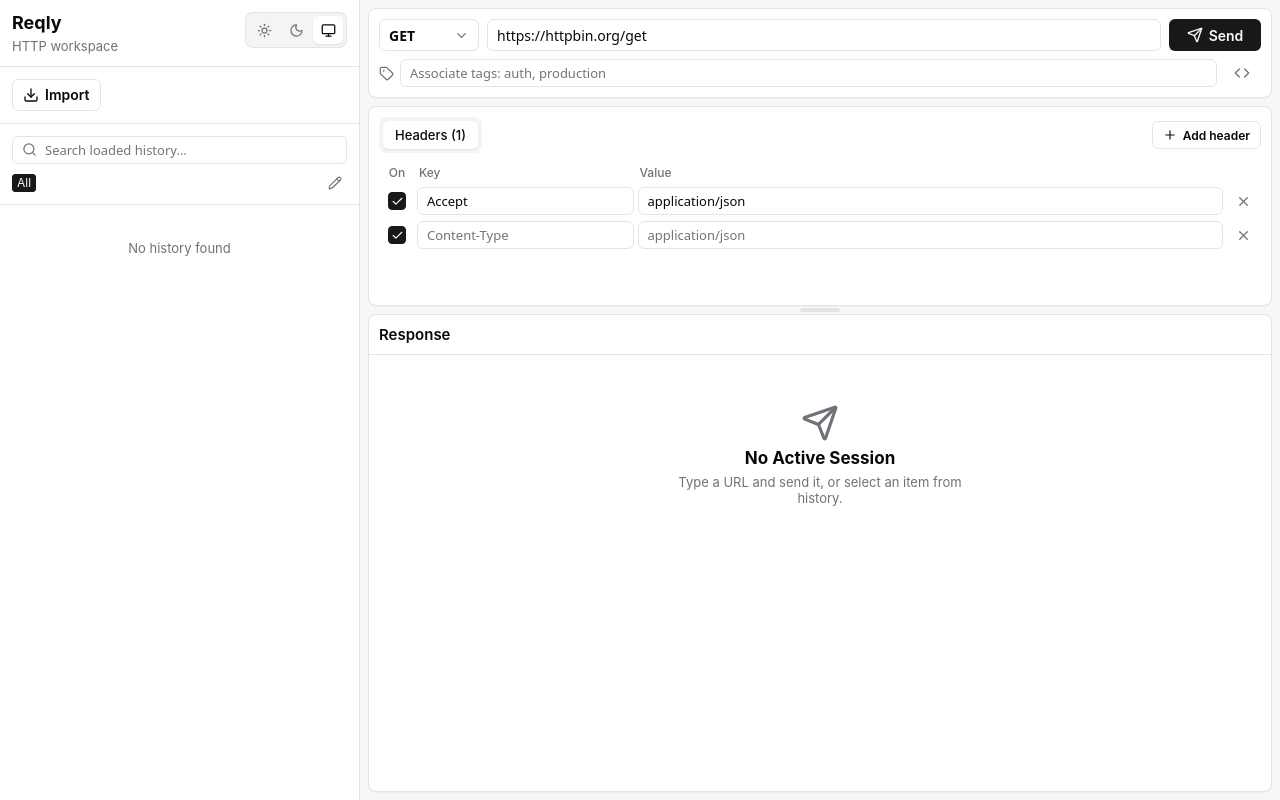
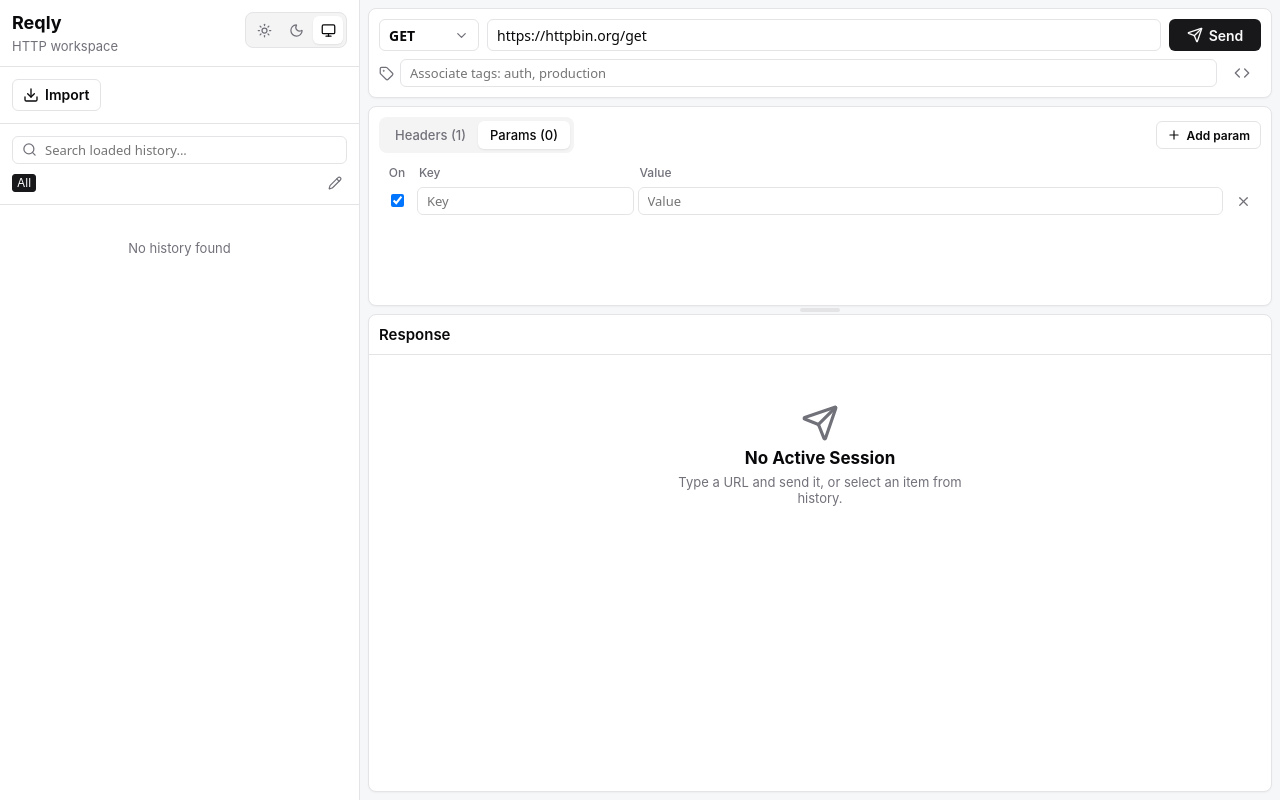
Before and after one commit to npmhieu/reqly, a React (Vite) app in the folder frontend/: page / in a window 1280 px wide. Built offline with nearby package versions, Linux system fonts and the light colour scheme.

Commit message:
feat: add URL query parameter management and support for custom Socket.IO connection options

```diff
--- a/frontend/src/App.css
+++ b/frontend/src/App.css
@@ -87,7 +87,7 @@
 
 .request-line {
   display: grid;
-  grid-template-columns: 100px minmax(0, 1fr) 92px;
+  grid-template-columns: 100px minmax(0, 1fr) auto;
   gap: 8px;
   align-items: center;
 }
@@ -166,8 +166,8 @@
 }
 
 .send-button {
-  width: 92px;
-  min-width: 0;
+  width: auto;
+  min-width: 92px;
 }
 
 .icon-button {
--- a/frontend/src/App.tsx
+++ b/frontend/src/App.tsx
@@ -19,6 +19,7 @@
   Settings,
   MoreHorizontal,
   Pencil,
+  Plug,
 } from "lucide-react";
 import "./App.css";
 import { useTheme } from "./components/ThemeProvider";
@@ -131,6 +132,9 @@
   const [method, setMethod] = useState("GET");
   const [headers, setHeaders] = useState<HeaderRow[]>([
     { enabled: true, key: "Accept", value: "application/json" },
+    { enabled: true, key: "", value: "" },
+  ]);
+  const [params, setParams] = useState<HeaderRow[]>([
     { enabled: true, key: "", value: "" },
   ]);
   const [bodyType, setBodyType] = useState<"raw" | "form-data">("raw");
@@ -278,7 +282,7 @@
   const [importText, setImportText] = useState("");
   const [importError, setImportError] = useState<string | null>(null);
 
-  const [reqTab, setReqTab] = useState<"headers" | "body">("headers");
+  const [reqTab, setReqTab] = useState<"params" | "headers" | "body">("params");
   const [respTab, setRespTab] = useState<"body" | "headers">("body");
   const [editingHistoryId, setEditingHistoryId] = useState<number | null>(null);
   const [editingTagsText, setEditingTagsText] = useState("");
@@ -370,6 +374,62 @@
   }, [history, searchQuery]);
 
   const enabledHeaderCount = headers.filter((h) => h.enabled && h.key.trim()).length;
+  const enabledParamCount = params.filter((p) => p.enabled && p.key.trim()).length;
+
+  useEffect(() => {
+    const idx = url.indexOf('?');
+    const qs = idx === -1 ? "" : url.substring(idx + 1);
+    const searchParams = new URLSearchParams(qs);
+    const newParams: HeaderRow[] = [];
+    searchParams.forEach((value, key) => {
+      newParams.push({ enabled: true, key, value });
+    });
+    newParams.push({ enabled: true, key: "", value: "" });
+
+    // Deep equal check to prevent loop
+    const isSame = newParams.length === params.length && newParams.every((p, i) => p.key === params[i].key && p.value === params[i].value && p.enabled === params[i].enabled);
+    if (!isSame) {
+      setParams(newParams);
+    }
+  }, [url]);
+
+  const handleParamChange = (index: number, field: keyof HeaderRow, value: string | boolean) => {
+    const updated = [...params];
+    updated[index] = { ...updated[index], [field]: value };
+    setParams(updated);
+
+    const idx = url.indexOf('?');
+    const baseUrl = idx === -1 ? url : url.substring(0, idx);
+    const searchParams = new URLSearchParams();
+    updated.forEach(p => {
+      if (p.enabled && p.key.trim()) {
+        searchParams.append(p.key.trim(), p.value);
+      }
+    });
+    const qs = searchParams.toString();
+    setUrl(qs ? `${baseUrl}?${qs}` : baseUrl);
+  };
+
+  const addParam = () => setParams((current) => [...current, { enabled: true, key: "", value: "" }]);
+
+  const removeParam = (index: number) => {
+    const updated = params.filter((_, i) => i !== index);
+    if (updated.length === 0) {
+      updated.push({ enabled: true, key: "", value: "" });
+    }
+    setParams(updated);
+
+    const idx = url.indexOf('?');
+    const baseUrl = idx === -1 ? url : url.substring(0, idx);
+    const searchParams = new URLSearchParams();
+    updated.forEach(p => {
+      if (p.enabled && p.key.trim()) {
+        searchParams.append(p.key.trim(), p.value);
+      }
+    });
+    const qs = searchParams.toString();
+    setUrl(qs ? `${baseUrl}?${qs}` : baseUrl);
+  };
 
   const handleSend = async () => {
     if (isLoading) return;
@@ -402,7 +462,7 @@
       .filter(Boolean);
 
     if (method === "SOCKET.IO") {
-      socketIO.connect(url.trim(), headers);
+      socketIO.connect(url.trim(), headers, body);
       setIsLoading(false);
       // Save configuration to history
       try {
@@ -650,7 +710,7 @@
     return COMMON_HEADER_VALUES[key.trim().toLowerCase()] || [];
   };
 
-  const canShowBody = ["POST", "PUT", "PATCH", "DELETE"].includes(method);
+  const canShowBody = ["POST", "PUT", "PATCH", "DELETE", "SOCKET.IO"].includes(method);
 
   return (
     <TooltipProvider delayDuration={300}>
@@ -908,7 +968,7 @@
                 className={`button ${socketIO.isConnected ? "outline" : "primary"} send-button`}
                 onClick={socketIO.isConnected ? socketIO.disconnect : handleSend}
               >
-                {socketIO.isConnected ? <X size={16} /> : <Send size={16} />}
+                {socketIO.isConnected ? <X size={16} style={{ flexShrink: 0 }} /> : <Plug size={16} style={{ flexShrink: 0 }} />}
                 {socketIO.isConnected ? "Disconnect" : "Connect"}
               </button>
             ) : (
@@ -917,7 +977,7 @@
                 onClick={isLoading ? handleCancelRequest : handleSend}
                 disabled={isCancelling}
               >
-                {isLoading ? (isCancelling ? <Loader2 size={16} className="spin" /> : <X size={16} />) : <Send size={16} />}
+                {isLoading ? (isCancelling ? <Loader2 size={16} className="spin" style={{ flexShrink: 0 }} /> : <X size={16} style={{ flexShrink: 0 }} />) : <Send size={16} style={{ flexShrink: 0 }} />}
                 {isLoading ? (isCancelling ? "Cancelling" : "Cancel") : "Send"}
               </button>
             )}
@@ -992,15 +1052,6 @@
           </form>
         </section>
 
-        {method === "SOCKET.IO" ? (
-          <SocketPanel
-            messages={socketIO.messages}
-            isConnected={socketIO.isConnected}
-            onEmit={socketIO.emit}
-            onClear={socketIO.clearMessages}
-          />
-        ) : (
-          <>
         <section ref={reqConfigRef} className="panel request-config">
           <div className="request-config-head">
             <div className="tabs">
@@ -1009,11 +1060,20 @@
               </button>
               {canShowBody && (
                 <button className={reqTab === "body" ? "active" : ""} onClick={() => setReqTab("body")}>
-                  Body
+                  {method === "SOCKET.IO" ? "Options (JSON)" : "Body"}
                 </button>
               )}
+              <button className={reqTab === "params" ? "active" : ""} onClick={() => setReqTab("params")}>
+                Params ({enabledParamCount})
+              </button>
             </div>
             <div style={{ display: 'flex', gap: '8px', alignItems: 'center' }}>
+              {reqTab === "params" && (
+                <button className="button outline small" onClick={addParam}>
+                  <Plus size={14} />
+                  Add param
+                </button>
+              )}
               {reqTab === "headers" && (
                 <button className="button outline small" onClick={addHeader}>
                   <Plus size={14} />
@@ -1022,6 +1082,58 @@
               )}
             </div>
           </div>
+
+          {reqTab === "params" && (
+            <table className="headers-table">
+              <thead>
+                <tr>
+                  <th style={{ width: '36px', textAlign: "center" }}>On</th>
+                  <th style={{ width: '25%' }}>Key</th>
+                  <th>Value</th>
+                  <th style={{ width: '36px' }}></th>
+                </tr>
+              </thead>
+              <tbody>
+                {params.map((row, index) => (
+                  <tr key={index}>
+                    <td style={{ textAlign: "center" }}>
+                      <input
+                        type="checkbox"
+                        checked={row.enabled}
+                        onChange={(event) => handleParamChange(index, "enabled", event.target.checked)}
+                      />
+                    </td>
+                    <td>
+                      <input
+                        className="input small"
+                        placeholder="Key"
+                        value={row.key}
+                        onChange={(event) => handleParamChange(index, "key", event.target.value)}
+                      />
+                    </td>
+                    <td>
+                      <input
+                        className="input small"
+                        placeholder="Value"
+                        value={row.value}
+                        onChange={(event) => handleParamChange(index, "value", event.target.value)}
+                        onKeyDown={(event) => {
+                          if (event.key === 'Tab' && index === params.length - 1 && (row.key || row.value)) {
+                            addParam();
+                          }
+                        }}
+                      />
+                    </td>
+                    <td style={{ textAlign: "center" }}>
+                      <button className="icon-button" onClick={() => removeParam(index)}>
+                        <X size={15} />
+                      </button>
+                    </td>
+                  </tr>
+                ))}
+              </tbody>
+            </table>
+          )}
 
           {reqTab === "headers" && (
             <>
@@ -1101,12 +1213,14 @@
 
           {reqTab === "body" && (
             <div className="request-body-wrapper" style={{ display: 'flex', flexDirection: 'column', gap: '8px' }}>
+              {method !== "SOCKET.IO" && (
                 <div className="tabs small" style={{ alignSelf: "flex-start" }}>
                   <button className={bodyType === "raw" ? "active" : ""} onClick={() => setBodyType("raw")}>Raw</button>
                   <button className={bodyType === "form-data" ? "active" : ""} onClick={() => setBodyType("form-data")}>Form-Data</button>
                 </div>
+              )}
 
-              {bodyType === "raw" ? (
+              {bodyType === "raw" || method === "SOCKET.IO" ? (
                 <div style={{ position: 'relative' }}>
                   <button className="button ghost small" style={{ position: 'absolute', top: '8px', right: '8px', zIndex: 10 }} onClick={() => {
                     try {
@@ -1135,6 +1249,11 @@
                       }}
                     />
                   </div>
+                  {method === "SOCKET.IO" && (
+                    <div style={{ marginTop: '8px', fontSize: '12px', color: 'var(--muted-foreground)' }}>
+                      JSON options will be merged into the Socket.IO <code>io(url, options)</code> initialization. Example: <code>{`{ "path": "/chat/socket.io", "auth": { "token": "..." } }`}</code>
+                    </div>
+                  )}
                 </div>
               ) : (
                 <div style={{ display: "grid", gridTemplateColumns: "minmax(120px, 1fr) 80px minmax(180px, 2fr) 30px", columnGap: "8px", rowGap: "6px", alignItems: "center", maxHeight: "230px", overflowY: "auto" }}>
@@ -1192,6 +1311,14 @@
           title="Drag to resize"
         />
 
+        {method === "SOCKET.IO" ? (
+          <SocketPanel
+            messages={socketIO.messages}
+            isConnected={socketIO.isConnected}
+            onEmit={socketIO.emit}
+            onClear={socketIO.clearMessages}
+          />
+        ) : (
           <section className="panel response-panel">
           <div className="response-head">
             <h2>Response</h2>
@@ -1286,7 +1413,6 @@
             )}
           </div>
         </section>
-          </>
         )}
       </main>
 
```
Also changed, not shown: frontend/src/hooks/useSocketIO.ts (+15 -2 lines). Lines whose indentation alone changed are shown as unchanged.
